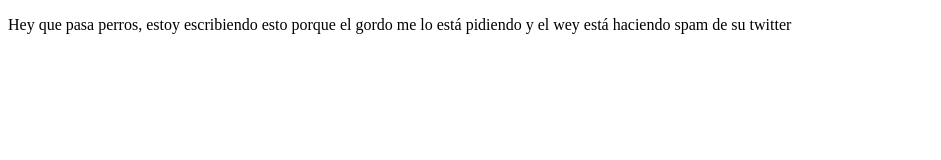
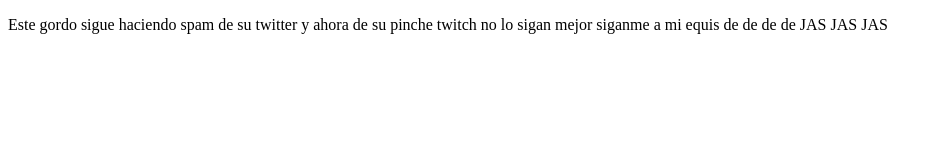
Before and after one commit to CristopherLoera/projectplatzi, a plain HTML site: page index.html in a window 1280 px wide. Shown: the whole page, without its empty margins (0-941 px from the left). Drawn offline with Linux system fonts and the light colour scheme.

Commit message:
cambios agregamos el spam del gordo

```diff
--- a/index.html
+++ b/index.html
@@ -8,7 +8,7 @@
 </head>
 <body>
     <p>
-        Hey que pasa perros, estoy escribiendo esto porque el gordo me lo está pidiendo y el wey está haciendo spam de su twitter
+Este gordo sigue haciendo spam de su twitter y ahora de su pinche twitch no lo sigan mejor siganme a mi equis de de de de JAS JAS JAS
     </p>
 </body>
 </html>
```
